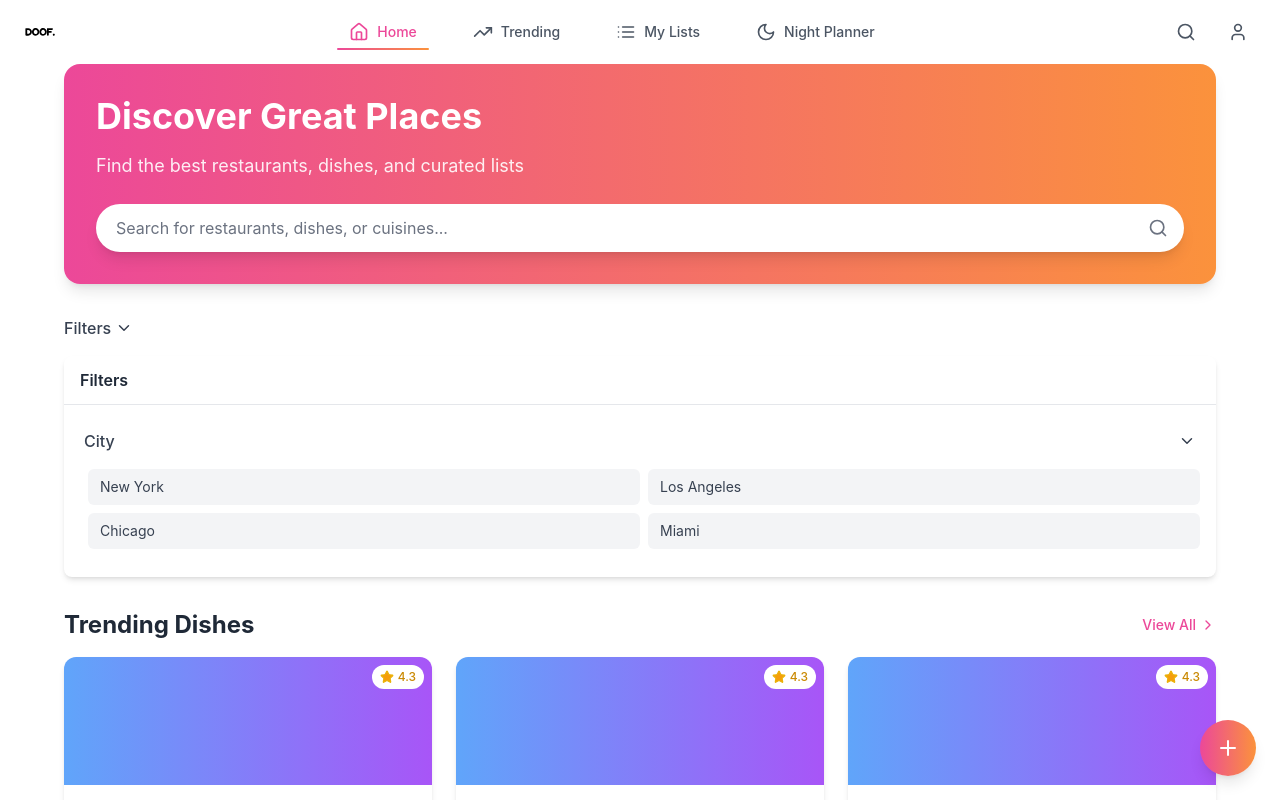
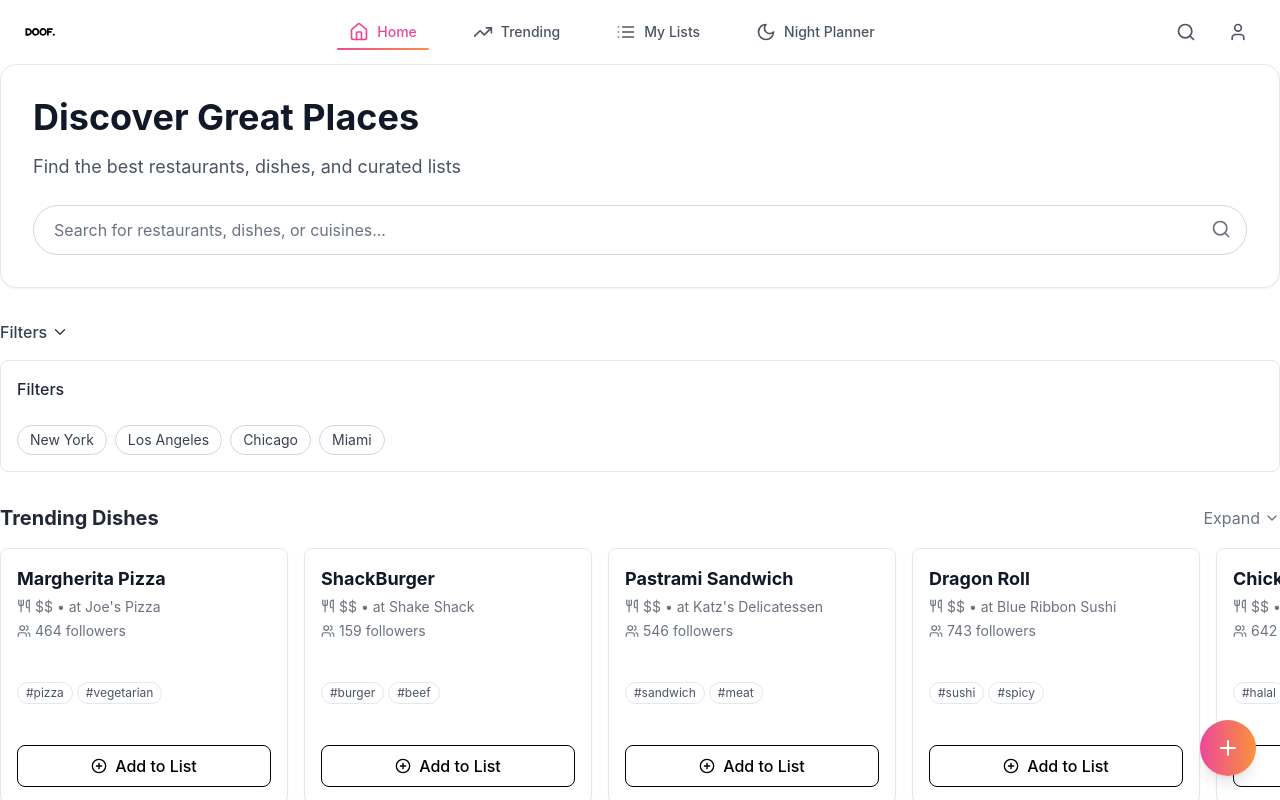
Before and after one commit to thechompapp/chomp_pink, a React (Vite) app: page / in a window 1280 px wide. Both pictures are taken after a click on the button "Filters". Shown: the top 800 px of the page. Built offline with nearby package versions, Linux system fonts and the light colour scheme.

Commit message:
black sleek modern

```diff
--- a/src/components/UI/DishCard.jsx
+++ b/src/components/UI/DishCard.jsx
@@ -1,46 +1,49 @@
 import React, { useState } from 'react';
-import { PlusCircle, Star, Utensils } from 'lucide-react';
-import QuickAddPopup from '../QuickAdd/QuickAddPopup';  // Fixed import path
+import { Utensils, Users, PlusCircle } from 'lucide-react';
+import QuickAddPopup from '../QuickAdd/QuickAddPopup';
 
-const DishCard = ({ name, restaurant, tags, rating = 4.3, price = "$$ • " }) => {
+const DishCard = ({ name, restaurant, tags, price = "$$ • ", followers = Math.floor(Math.random() * 700) + 50 }) => {
   const [showQuickAdd, setShowQuickAdd] = useState(false);
 
   return (
     <>
-      <div className="bg-white rounded-xl shadow-md overflow-hidden transition-all duration-300 hover:shadow-lg transform hover:-translate-y-1">
-        {/* Card image */}
-        <div className="h-32 bg-gradient-to-r from-blue-400 to-purple-500 relative overflow-hidden">
-          <div className="absolute top-2 right-2 bg-white rounded-full px-2 py-1 flex items-center text-xs font-medium text-yellow-600">
-            <Star size={14} className="text-yellow-500 mr-1" fill="#F59E0B" />
-            {rating}
+      <div className="w-72 h-64 bg-white border border-gray-200 rounded-lg p-4 shadow-sm hover:shadow-md transition-shadow">
+        <div className="h-full flex flex-col justify-between">
+          {/* Card header */}
+          <div>
+            <h3 className="font-bold text-gray-900 text-lg mb-1 truncate">{name}</h3>
+
+            <div className="flex items-start text-gray-500 text-sm">
+              <Utensils size={14} className="mr-1 mt-0.5 flex-shrink-0" />
+              <span className="truncate">{price}at {restaurant}</span>
+            </div>
+
+            <div className="flex items-center text-gray-500 text-sm mt-1">
+              <Users size={14} className="mr-1" />
+              <span>{followers.toLocaleString()} followers</span>
             </div>
           </div>
 
-        {/* Card content */}
-        <div className="p-4">
-          <h3 className="font-bold text-gray-900 text-lg mb-1">{name}</h3>
-
-          <p className="text-gray-600 text-sm mb-2 flex items-center">
-            <Utensils size={14} className="inline mr-1" />
-            {price}at {restaurant}
-          </p>
-
-          <div className="flex flex-wrap gap-1 mt-3 mb-2">
-            {tags.map((tag) => (
+          {/* Tags */}
+          <div className="my-3">
+            <div className="flex flex-wrap gap-1">
+              {tags.slice(0, 3).map((tag) => (
                 <span
                   key={tag}
-                className="px-2 py-1 bg-gray-100 rounded-full text-xs text-gray-600 hover:bg-gray-200 transition-colors"
+                  className="px-2 py-0.5 border border-gray-200 rounded-full text-xs text-gray-600"
                 >
                   #{tag}
                 </span>
               ))}
             </div>
+          </div>
 
+          {/* Action button */}
           <button
             onClick={() => setShowQuickAdd(true)}
-            className="mt-2 w-full py-2 bg-gradient-to-r from-blue-400 to-purple-500 text-white rounded-lg flex items-center justify-center font-medium hover:from-blue-500 hover:to-purple-600 transition-colors shadow-sm"
+            className="w-full py-2 border border-black text-black rounded-lg flex items-center justify-center font-medium hover:bg-black hover:text-white transition-colors"
           >
-            <PlusCircle size={16} className="mr-1" />
+            <PlusCircle size={16} className="mr-2" />
             Add to List
           </button>
         </div>
--- a/src/components/UI/FilterSection.jsx
+++ b/src/components/UI/FilterSection.jsx
@@ -1,23 +1,18 @@
 import React, { useState, useEffect } from 'react';
-import { ChevronDown, ChevronRight, X } from 'lucide-react';
+import { X } from 'lucide-react';
 import useAppStore from '../../hooks/useAppStore';
 
 const FilterSection = () => {
   const [selectedCity, setSelectedCity] = useState(null);
   const [selectedNeighborhood, setSelectedNeighborhood] = useState(null);
   const [selectedHashtags, setSelectedHashtags] = useState([]);
-  const [expandedCategories, setExpandedCategories] = useState({
-    cities: true,
-    neighborhoods: false,
-    hashtags: false
-  });
 
   // Get and set filters in the global store
-  const setFilter = useAppStore((state) => state.setFilter || (() => {})); // Fallback if not in store
-  const clearFilters = useAppStore((state) => state.clearFilters || (() => {})); // Fallback if not in store
+  const setFilter = useAppStore((state) => state.setFilter || (() => {}));
+  const clearFilters = useAppStore((state) => state.clearFilters || (() => {}));
   const activeFilters = useAppStore((state) => state.activeFilters || { city: null, neighborhood: null, tags: [] });
 
-  // Sample data - in a real app, this could come from your API or store
+  // Sample data
   const cities = ["New York", "Los Angeles", "Chicago", "Miami"];
   const neighborhoods = {
     "New York": ["Manhattan", "Brooklyn", "Queens", "Bronx"],
@@ -36,18 +31,6 @@ const FilterSection = () => {
     }
   }, [activeFilters]);
 
-  useEffect(() => {
-    // Automatically expand neighborhoods when a city is selected
-    if (selectedCity) {
-      setExpandedCategories(prev => ({ ...prev, neighborhoods: true }));
-    }
-
-    // Automatically expand hashtags when a neighborhood is selected
-    if (selectedNeighborhood) {
-      setExpandedCategories(prev => ({ ...prev, hashtags: true }));
-    }
-  }, [selectedCity, selectedNeighborhood]);
-
   // Update store when filters change
   useEffect(() => {
     if (setFilter) {
@@ -57,24 +40,17 @@ const FilterSection = () => {
     }
   }, [selectedCity, selectedNeighborhood, selectedHashtags, setFilter]);
 
-  const toggleCategory = (category) => {
-    setExpandedCategories(prev => ({
-      ...prev,
-      [category]: !prev[category]
-    }));
-  };
-
   const handleCitySelect = (city) => {
     // If selecting the same city, deselect it
     if (city === selectedCity) {
       setSelectedCity(null);
       setSelectedNeighborhood(null);
+      setSelectedHashtags([]);
     } else {
       setSelectedCity(city);
       setSelectedNeighborhood(null);
+      setSelectedHashtags([]);
     }
-    // Clear hashtags when changing city
-    setSelectedHashtags([]);
   };
 
   const handleNeighborhoodSelect = (neighborhood) => {
@@ -95,150 +71,116 @@ const FilterSection = () => {
     if (clearFilters) clearFilters();
   };
 
+  // Show the appropriate filter set based on selection state
+  const renderFilterOptions = () => {
+    if (selectedNeighborhood) {
+      // Show hashtags if neighborhood is selected
       return (
-    <div className="bg-white rounded-lg shadow-md overflow-hidden mb-8">
-      {/* Filter header with active selections */}
-      <div className="px-4 py-3 border-b border-gray-200 flex items-center justify-between">
-        <h3 className="font-semibold text-gray-800">Filters</h3>
+        <div className="flex flex-wrap gap-2 mt-4">
+          {hashtags.map(tag => (
+            <button
+              key={tag}
+              onClick={() => handleHashtagToggle(tag)}
+              className={`px-3 py-1 rounded-full text-sm border ${
+                selectedHashtags.includes(tag)
+                  ? 'border-black bg-black text-white'
+                  : 'border-gray-300 hover:border-gray-400 text-gray-700'
+              } transition-colors`}
+            >
+              #{tag}
+            </button>
+          ))}
+        </div>
+      );
+    } else if (selectedCity) {
+      // Show neighborhoods if city is selected
+      return (
+        <div className="flex flex-wrap gap-2 mt-4">
+          {neighborhoods[selectedCity].map(neighborhood => (
+            <button
+              key={neighborhood}
+              onClick={() => handleNeighborhoodSelect(neighborhood)}
+              className={`px-3 py-1 rounded-full text-sm border ${
+                selectedNeighborhood === neighborhood
+                  ? 'border-black bg-black text-white'
+                  : 'border-gray-300 hover:border-gray-400 text-gray-700'
+              } transition-colors`}
+            >
+              {neighborhood}
+            </button>
+          ))}
+        </div>
+      );
+    } else {
+      // Show cities if nothing is selected
+      return (
+        <div className="flex flex-wrap gap-2 mt-4">
+          {cities.map(city => (
+            <button
+              key={city}
+              onClick={() => handleCitySelect(city)}
+              className={`px-3 py-1 rounded-full text-sm border ${
+                selectedCity === city
+                  ? 'border-black bg-black text-white'
+                  : 'border-gray-300 hover:border-gray-400 text-gray-700'
+              } transition-colors`}
+            >
+              {city}
+            </button>
+          ))}
+        </div>
+      );
+    }
+  };
 
-        {/* Selected filters */}
-        <div className="flex flex-wrap gap-2">
+  return (
+    <div className="bg-white rounded-lg border border-gray-200 overflow-hidden mb-8 p-4">
+      <div className="flex items-center justify-between mb-2">
+        <h3 className="font-medium text-gray-800">Filters</h3>
+
+        {/* Only show clear all if any filters are selected */}
         {(selectedCity || selectedNeighborhood || selectedHashtags.length > 0) && (
           <button
             onClick={handleClearAll}
-              className="px-3 py-1 text-sm rounded-full bg-red-100 text-red-700 hover:bg-red-200 transition-colors flex items-center"
+            className="text-sm text-gray-500 hover:text-gray-700"
           >
-              Clear All <X size={14} className="ml-1" />
+            Clear All
           </button>
         )}
       </div>
-      </div>
 
       {/* Active filter pills */}
-      {(selectedCity || selectedNeighborhood || selectedHashtags.length > 0) && (
-        <div className="px-4 py-2 bg-gray-50 flex flex-wrap gap-2">
+      <div className="flex flex-wrap gap-2 mb-4">
         {selectedCity && (
-            <span className="px-3 py-1 text-sm rounded-full bg-blue-100 text-blue-700 flex items-center">
+          <span className="px-3 py-1 text-sm rounded-full border border-black bg-black text-white flex items-center">
             {selectedCity}
-              <button onClick={() => handleCitySelect(selectedCity)} className="ml-1 text-blue-500 hover:text-blue-700">
+            <button onClick={() => handleCitySelect(selectedCity)} className="ml-1 text-white hover:text-gray-200">
               <X size={14} />
             </button>
           </span>
         )}
 
         {selectedNeighborhood && (
-            <span className="px-3 py-1 text-sm rounded-full bg-green-100 text-green-700 flex items-center">
+          <span className="px-3 py-1 text-sm rounded-full border border-black bg-black text-white flex items-center">
             {selectedNeighborhood}
-              <button onClick={() => handleNeighborhoodSelect(selectedNeighborhood)} className="ml-1 text-green-500 hover:text-green-700">
+            <button onClick={() => handleNeighborhoodSelect(selectedNeighborhood)} className="ml-1 text-white hover:text-gray-200">
               <X size={14} />
             </button>
           </span>
         )}
 
         {selectedHashtags.map(tag => (
-            <span key={tag} className="px-3 py-1 text-sm rounded-full bg-purple-100 text-purple-700 flex items-center">
+          <span key={tag} className="px-3 py-1 text-sm rounded-full border border-black bg-black text-white flex items-center">
             #{tag}
-              <button onClick={() => handleHashtagToggle(tag)} className="ml-1 text-purple-500 hover:text-purple-700">
+            <button onClick={() => handleHashtagToggle(tag)} className="ml-1 text-white hover:text-gray-200">
               <X size={14} />
             </button>
           </span>
         ))}
       </div>
-      )}
 
-      {/* Hierarchical filter content */}
-      <div className="p-4">
-        {/* Cities category */}
-        <div className="mb-3">
-          <button
-            onClick={() => toggleCategory('cities')}
-            className="w-full flex items-center justify-between py-2 px-1 font-medium text-gray-700 hover:text-pink-500"
-          >
-            <span>City</span>
-            {expandedCategories.cities ? <ChevronDown size={18} /> : <ChevronRight size={18} />}
-          </button>
-
-          {expandedCategories.cities && (
-            <div className="mt-2 ml-2 grid grid-cols-2 gap-2">
-              {cities.map(city => (
-                <button
-                  key={city}
-                  onClick={() => handleCitySelect(city)}
-                  className={`text-left px-3 py-2 rounded-md text-sm transition-colors ${
-                    selectedCity === city
-                      ? 'bg-blue-100 text-blue-700'
-                      : 'bg-gray-100 text-gray-700 hover:bg-gray-200'
-                  }`}
-                >
-                  {city}
-                </button>
-              ))}
-            </div>
-          )}
-        </div>
-
-        {/* Neighborhoods category - only show if a city is selected */}
-        {selectedCity && (
-          <div className="mb-3">
-            <button
-              onClick={() => toggleCategory('neighborhoods')}
-              className="w-full flex items-center justify-between py-2 px-1 font-medium text-gray-700 hover:text-pink-500"
-            >
-              <span>Neighborhood</span>
-              {expandedCategories.neighborhoods ? <ChevronDown size={18} /> : <ChevronRight size={18} />}
-            </button>
-
-            {expandedCategories.neighborhoods && (
-              <div className="mt-2 ml-2 grid grid-cols-2 gap-2">
-                {neighborhoods[selectedCity].map(neighborhood => (
-                  <button
-                    key={neighborhood}
-                    onClick={() => handleNeighborhoodSelect(neighborhood)}
-                    className={`text-left px-3 py-2 rounded-md text-sm transition-colors ${
-                      selectedNeighborhood === neighborhood
-                        ? 'bg-green-100 text-green-700'
-                        : 'bg-gray-100 text-gray-700 hover:bg-gray-200'
-                    }`}
-                  >
-                    {neighborhood}
-                  </button>
-                ))}
-              </div>
-            )}
-          </div>
-        )}
-
-        {/* Hashtags category - expand once neighborhood is selected */}
-        {selectedNeighborhood && (
-          <div className="mb-3">
-            <button
-              onClick={() => toggleCategory('hashtags')}
-              className="w-full flex items-center justify-between py-2 px-1 font-medium text-gray-700 hover:text-pink-500"
-            >
-              <span>Tags</span>
-              {expandedCategories.hashtags ? <ChevronDown size={18} /> : <ChevronRight size={18} />}
-            </button>
-
-            {expandedCategories.hashtags && (
-              <div className="mt-2 ml-2 flex flex-wrap gap-2">
-                {hashtags.map(tag => (
-                  <button
-                    key={tag}
-                    onClick={() => handleHashtagToggle(tag)}
-                    className={`px-3 py-1 rounded-full text-sm ${
-                      selectedHashtags.includes(tag)
-                        ? 'bg-purple-100 text-purple-700'
-                        : 'bg-gray-100 text-gray-700 hover:bg-gray-200'
-                    }`}
-                  >
-                    #{tag}
-                  </button>
-                ))}
-              </div>
-            )}
-          </div>
-        )}
-      </div>
+      {/* Dynamic filter options based on current selection */}
+      {renderFilterOptions()}
     </div>
   );
 };
--- a/src/components/UI/Home.jsx
+++ b/src/components/UI/Home.jsx
@@ -1,15 +1,19 @@
-import React, { useState, useEffect } from 'react';
-import { Search, ChevronRight } from 'lucide-react';
+import React, { useState, useEffect, useRef } from 'react';
+import { Search, ChevronRight, ChevronDown, ChevronUp } from 'lucide-react';
 import useAppStore from '../../hooks/useAppStore';
 import FilterSection from './FilterSection';
 import RestaurantCard from './RestaurantCard';
 import DishCard from './DishCard';
 import ListCard from './ListCard';
-import { Link } from 'react-router-dom';
 
 const Home = () => {
   const [searchQuery, setSearchQuery] = useState('');
   const [expandedFilter, setExpandedFilter] = useState(false);
+  const [expandedSections, setExpandedSections] = useState({
+    dishes: false,
+    restaurants: false,
+    lists: false
+  });
 
   // Get data and filters from store
   const trendingItems = useAppStore((state) => state.trendingItems);
@@ -20,6 +24,11 @@ const Home = () => {
   // Sample data for trending dishes and popular lists
   const [trendingDishes, setTrendingDishes] = useState([]);
   const [popularLists, setPopularLists] = useState([]);
+
+  // Refs for scroll containers
+  const dishesRef = useRef(null);
+  const restaurantsRef = useRef(null);
+  const listsRef = useRef(null);
 
   useEffect(() => {
     // Simulate fetching data
@@ -122,18 +131,68 @@ const Home = () => {
   const filteredDishes = applyFilters(trendingDishes);
   const filteredLists = applyFilters(popularLists);
 
+  // Toggle section expansion
+  const toggleSectionExpansion = (section) => {
+    setExpandedSections(prev => ({
+      ...prev,
+      [section]: !prev[section]
+    }));
+  };
+
+  // Render horizontal scrolling section or expanded grid
+  const renderSection = (title, items, renderItem, sectionKey, sectionRef) => {
+    if (items.length === 0) return null;
+
+    const isExpanded = expandedSections[sectionKey];
+
+    return (
+      <section className="mb-12">
+        <div className="flex justify-between items-center mb-4">
+          <h2 className="text-xl font-bold text-gray-800">{title}</h2>
+          <button
+            onClick={() => toggleSectionExpansion(sectionKey)}
+            className="flex items-center text-gray-500 hover:text-black"
+          >
+            {isExpanded ? 'Collapse' : 'Expand'}
+            {isExpanded ? <ChevronUp size={16} className="ml-1" /> : <ChevronDown size={16} className="ml-1" />}
+          </button>
+        </div>
+
+        {isExpanded ? (
+          // Expanded grid view
+          <div className="grid grid-cols-1 md:grid-cols-2 lg:grid-cols-3 xl:grid-cols-4 gap-6">
+            {items.map((item, index) => renderItem(item, index))}
+          </div>
+        ) : (
+          // Horizontal scrolling view
+          <div
+            ref={sectionRef}
+            className="flex overflow-x-auto pb-4 space-x-4 no-scrollbar"
+            style={{ scrollbarWidth: 'none', msOverflowStyle: 'none' }}
+          >
+            {items.map((item, index) => (
+              <div key={index} className="flex-shrink-0">
+                {renderItem(item, index)}
+              </div>
+            ))}
+          </div>
+        )}
+      </section>
+    );
+  };
+
   return (
-    <div className="space-y-8 max-w-6xl mx-auto">
+    <div className="space-y-8 max-w-7xl mx-auto">
       {/* Hero section with search */}
-      <div className="bg-gradient-to-r from-pink-500 to-orange-400 rounded-2xl p-6 md:p-8 shadow-lg">
-        <h1 className="text-3xl md:text-4xl font-bold text-white mb-4">Discover Great Places</h1>
-        <p className="text-white text-opacity-90 text-lg mb-6">Find the best restaurants, dishes, and curated lists</p>
+      <div className="bg-white rounded-2xl p-6 md:p-8 border border-gray-200 shadow-sm">
+        <h1 className="text-3xl md:text-4xl font-bold text-gray-900 mb-4">Discover Great Places</h1>
+        <p className="text-gray-600 text-lg mb-6">Find the best restaurants, dishes, and curated lists</p>
 
         <div className="relative">
           <input
             type="text"
             placeholder="Search for restaurants, dishes, or cuisines..."
-            className="w-full py-3 px-5 pr-12 rounded-full border-none shadow-lg text-gray-800 placeholder-gray-500 focus:outline-none focus:ring-2 focus:ring-pink-300"
+            className="w-full py-3 px-5 pr-12 rounded-full border border-gray-300 text-gray-800 placeholder-gray-500 focus:outline-none focus:ring-1 focus:ring-black focus:border-black"
             onChange={(e) => handleSearch(e.target.value)}
             value={searchQuery}
           />
@@ -145,7 +204,7 @@ const Home = () => {
       <div>
         <button
           onClick={() => setExpandedFilter(!expandedFilter)}
-          className="mb-4 flex items-center text-gray-700 font-medium hover:text-pink-500 transition-colors"
+          className="mb-4 flex items-center text-gray-700 font-medium hover:text-black transition-colors"
         >
           <span>Filters</span>
           <ChevronRight className={`ml-1 transition-transform ${expandedFilter ? 'rotate-90' : ''}`} size={18} />
@@ -155,63 +214,36 @@ const Home = () => {
         {expandedFilter && <FilterSection />}
       </div>
 
-      {/* Trending Dishes */}
-      {filteredDishes.length > 0 && (
-        <section>
-          <div className="flex justify-between items-center mb-4">
-            <h2 className="text-2xl font-bold text-gray-800">Trending Dishes</h2>
-            <Link to="/trending" className="text-pink-500 hover:text-pink-600 font-medium text-sm flex items-center">
-              View All <ChevronRight size={16} className="ml-1" />
-            </Link>
-          </div>
-
-          <div className="grid grid-cols-1 md:grid-cols-2 lg:grid-cols-3 gap-6">
-            {filteredDishes.slice(0, 6).map((dish, index) => (
-              <DishCard key={`${dish.name}-${index}`} {...dish} />
-            ))}
-          </div>
-        </section>
+      {/* Trending Dishes Section */}
+      {renderSection(
+        "Trending Dishes",
+        filteredDishes,
+        (dish, index) => <DishCard key={`${dish.name}-${index}`} {...dish} />,
+        "dishes",
+        dishesRef
       )}
 
-      {/* Trending Restaurants */}
-      {filteredRestaurants.length > 0 && (
-        <section>
-          <div className="flex justify-between items-center mb-4">
-            <h2 className="text-2xl font-bold text-gray-800">Trending Restaurants</h2>
-            <Link to="/trending" className="text-pink-500 hover:text-pink-600 font-medium text-sm flex items-center">
-              View All <ChevronRight size={16} className="ml-1" />
-            </Link>
-          </div>
-
-          <div className="grid grid-cols-1 md:grid-cols-2 lg:grid-cols-3 gap-6">
-            {filteredRestaurants.slice(0, 6).map((restaurant, index) => (
-              <RestaurantCard key={`${restaurant.name}-${index}`} {...restaurant} />
-            ))}
-          </div>
-        </section>
+      {/* Trending Restaurants Section */}
+      {renderSection(
+        "Trending Restaurants",
+        filteredRestaurants,
+        (restaurant, index) => <RestaurantCard key={`${restaurant.name}-${index}`} {...restaurant} />,
+        "restaurants",
+        restaurantsRef
       )}
 
-      {/* Popular Lists */}
-      {filteredLists.length > 0 && (
-        <section>
-          <div className="flex justify-between items-center mb-4">
-            <h2 className="text-2xl font-bold text-gray-800">Popular Lists</h2>
-            <Link to="/lists" className="text-pink-500 hover:text-pink-600 font-medium text-sm flex items-center">
-              View All <ChevronRight size={16} className="ml-1" />
-            </Link>
-          </div>
-
-          <div className="grid grid-cols-1 md:grid-cols-2 lg:grid-cols-3 gap-6">
-            {filteredLists.slice(0, 6).map((list) => (
-              <ListCard key={list.id} {...list} />
-            ))}
-          </div>
-        </section>
+      {/* Popular Lists Section */}
+      {renderSection(
+        "Popular Lists",
+        filteredLists,
+        (list) => <ListCard key={list.id} {...list} />,
+        "lists",
+        listsRef
       )}
 
       {/* No results message */}
       {filteredRestaurants.length === 0 && filteredDishes.length === 0 && filteredLists.length === 0 && (
-        <div className="text-center py-12">
+        <div className="text-center py-12 bg-white border border-gray-200 rounded-lg">
           <h3 className="text-xl font-medium text-gray-700 mb-2">No results found</h3>
           <p className="text-gray-500">Try adjusting your filters or search query</p>
           <button
@@ -221,12 +253,23 @@ const Home = () => {
               setSearchQuery('');
               setExpandedFilter(true);
             }}
-            className="mt-4 px-4 py-2 bg-pink-500 text-white rounded-lg hover:bg-pink-600 transition-colors"
+            className="mt-4 px-4 py-2 border border-black text-black hover:bg-black hover:text-white rounded-lg transition-colors"
           >
             Clear all filters
           </button>
         </div>
       )}
+
+      {/* Add CSS for hiding scrollbars */}
+      <style jsx>{`
+        .no-scrollbar::-webkit-scrollbar {
+          display: none;
+        }
+        .no-scrollbar {
+          -ms-overflow-style: none;
+          scrollbar-width: none;
+        }
+      `}</style>
     </div>
   );
 };
```
Also changed, not shown: src/components/QuickAdd/QuickAddPopup.jsx (+138 -20 lines), src/components/UI/ListCard.jsx (+31 -45 lines), src/components/UI/RestaurantCard.jsx (+26 -23 lines). Lines whose indentation alone changed are shown as unchanged.
